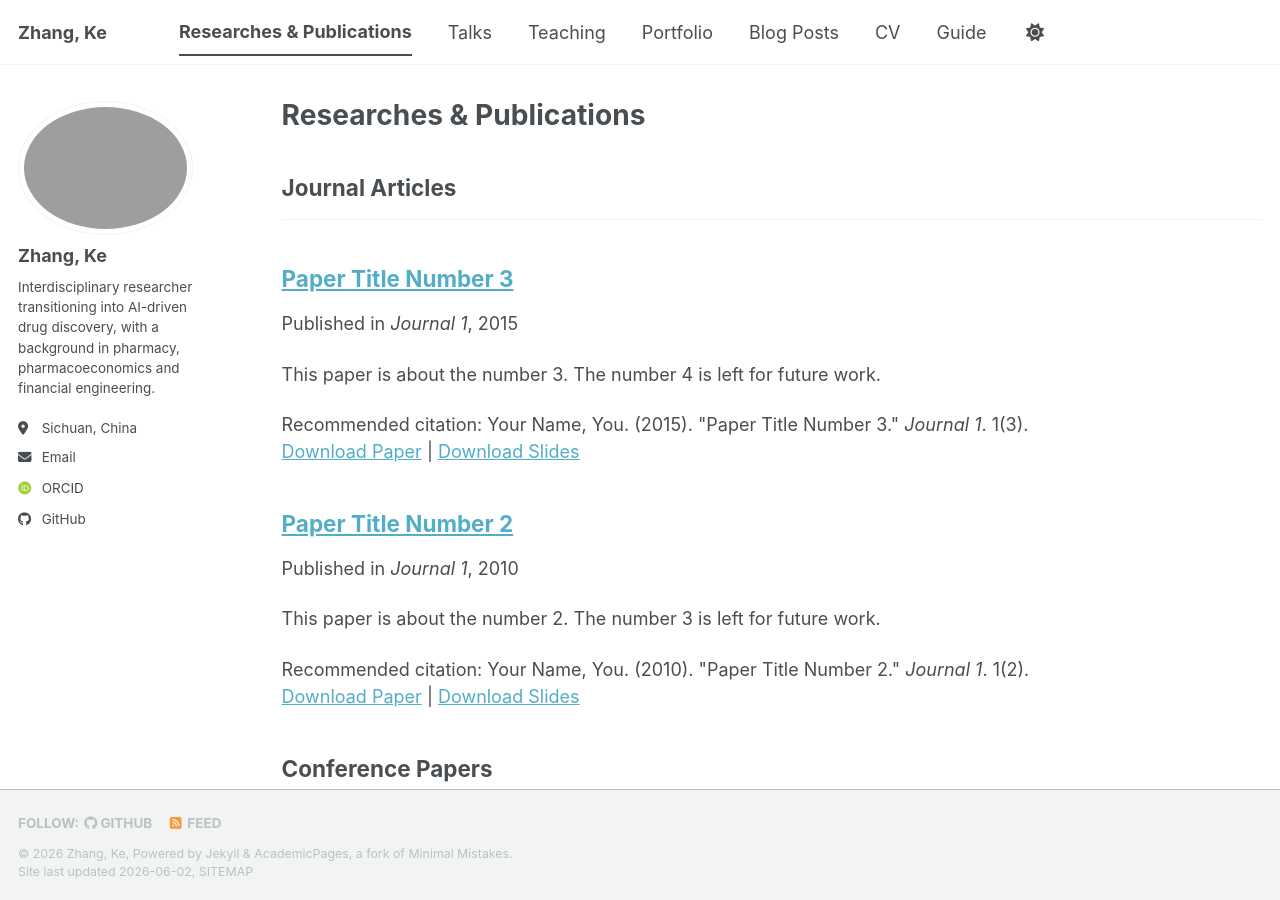
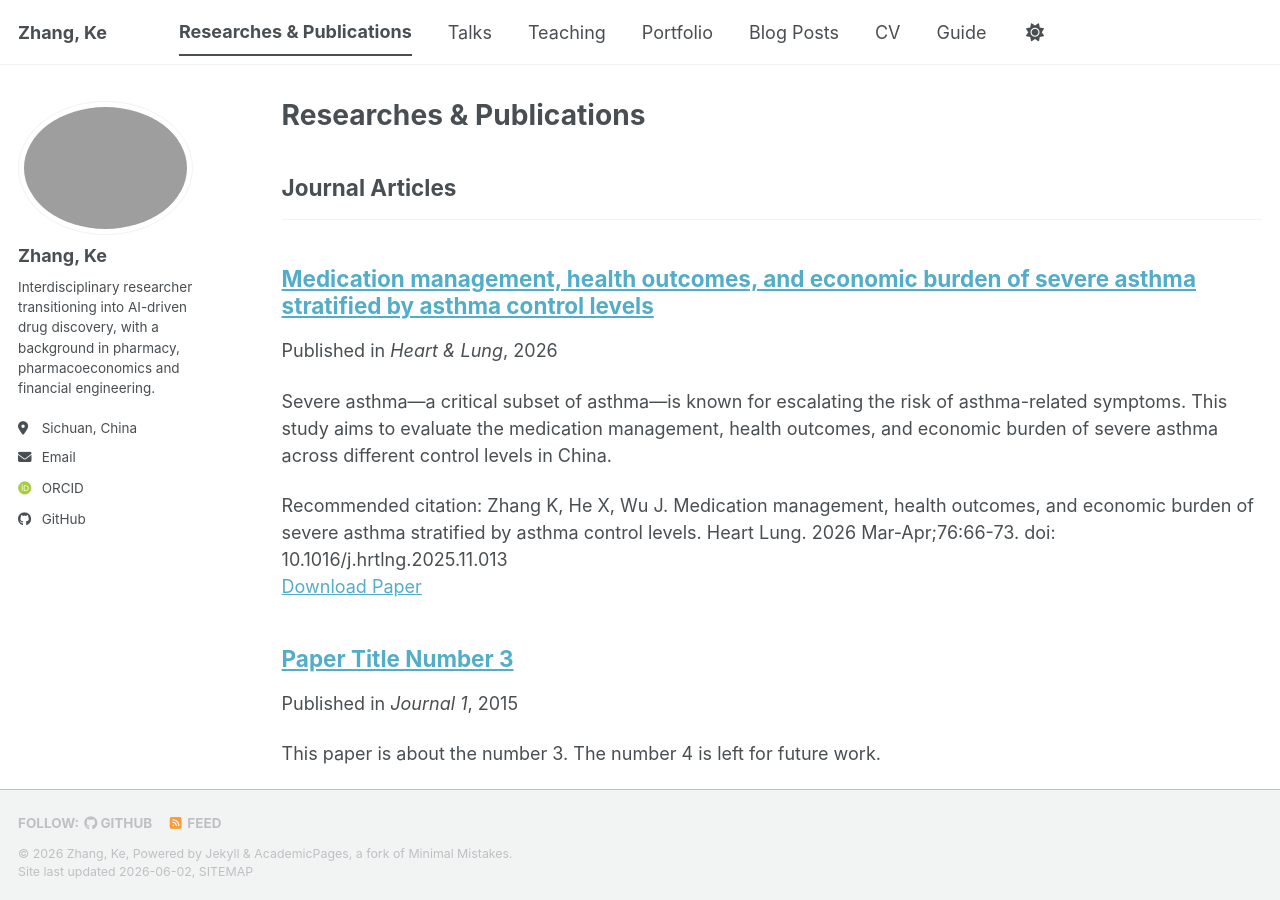
Before and after one commit to Zhangke123jimu/Zhangke123jimu.github.io, a Jekyll site: the page built from _pages/publications.html, in a window 1280 px wide and 900 px high. Built offline with Jekyll 4.4.1, drawn with Linux system fonts in a browser that asks for light colours; some web fonts are replaced; a script bundle is joined from its source files by our own code; library files that are not in the unit come from our copies; a file with an impossible date is left out.

Commit message:
Update 2025-11-paper-title-number-1.md

```diff
--- a/_publications/2025-11-paper-title-number-1.md
+++ b/_publications/2025-11-paper-title-number-1.md
@@ -2,9 +2,9 @@
 title: "Medication management, health outcomes, and economic burden of severe asthma stratified by asthma control levels"
 collection: publications
 category: manuscripts
-permalink: /publication/2025-11-paper-title-number-1
+permalink: /publication/2026-03-01-paper-title-number-1
 excerpt: 'Severe asthma—a critical subset of asthma—is known for escalating the risk of asthma-related symptoms. This study aims to evaluate the medication management, health outcomes, and economic burden of severe asthma across different control levels in China.'
-date: 2025-11
+date: 2026-03-01
 venue: 'Heart & Lung'
 paperurl: 'https://doi.org/10.1016/j.hrtlng.2025.11.013'
 citation: 'Zhang K, He X, Wu J. Medication management, health outcomes, and economic burden of severe asthma stratified by asthma control levels. Heart Lung. 2026 Mar-Apr;76:66-73. doi: 10.1016/j.hrtlng.2025.11.013'
```
